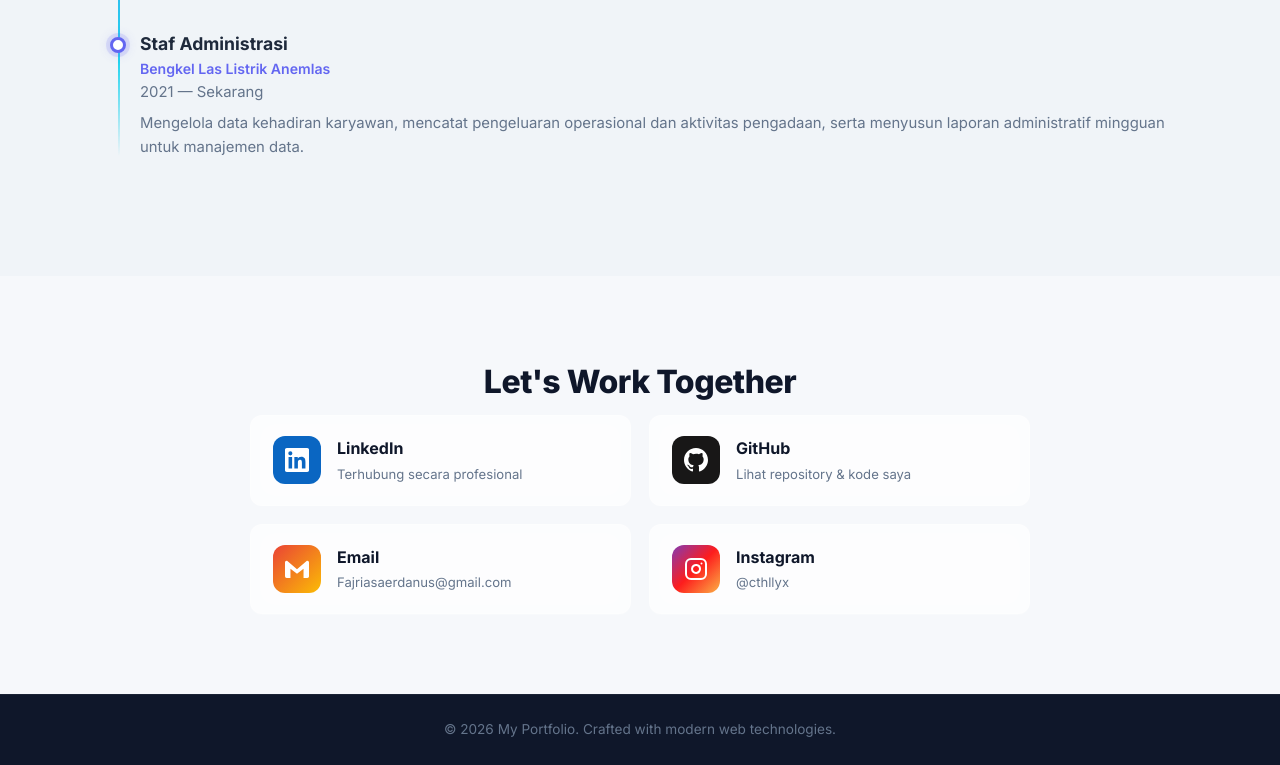
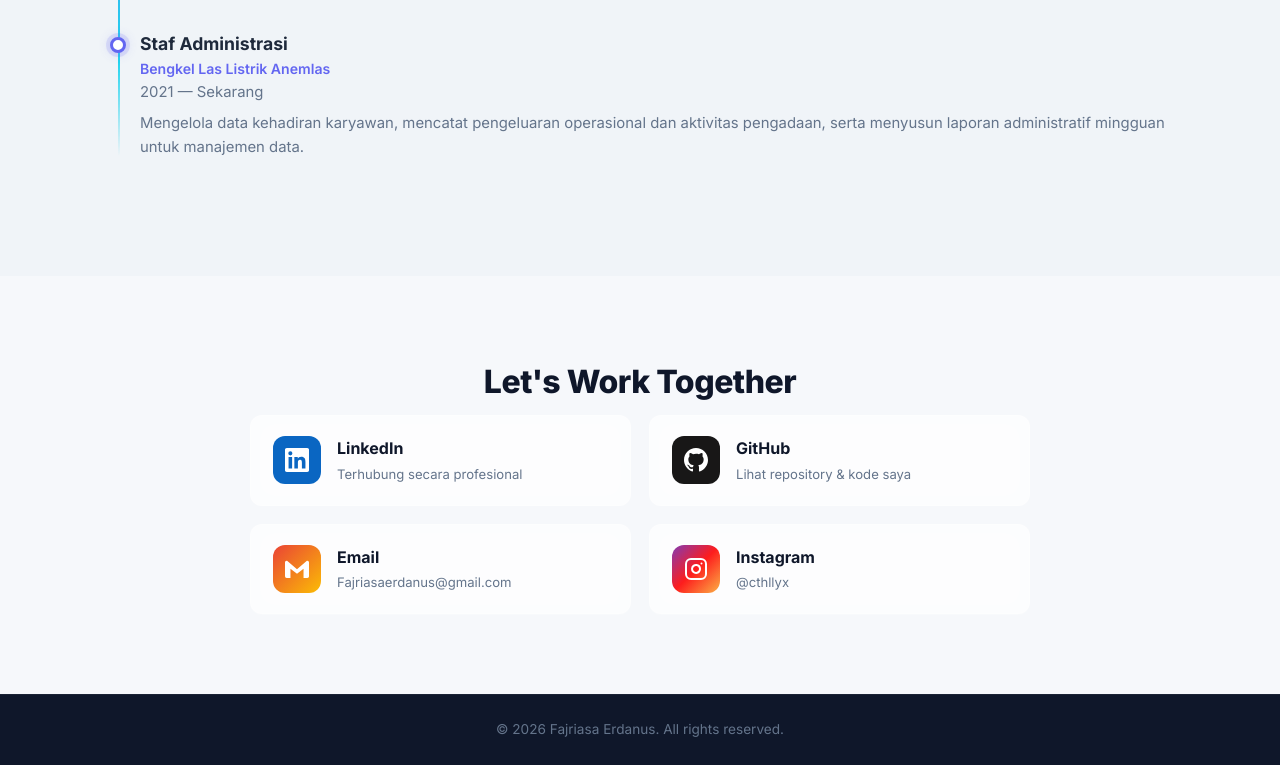
Before and after one commit to Ferdanus/MyPortfolio, a website: page public/index.html in a window 1280 px wide. Shown: the part 2857-3622 px from the top of the page. Drawn offline with Linux system fonts and the light colour scheme; no server answers.

Commit message:
Update footer copyright information

```diff
--- a/public/index.html
+++ b/public/index.html
@@ -193,7 +193,7 @@
 
   <footer>
     <div class="container">
-      <p>&copy; 2026 My Portfolio. Crafted with modern web technologies.</p>
+      <p>&copy; 2026 Fajriasa Erdanus. All rights reserved.</p>
     </div>
   </footer>
 
```
